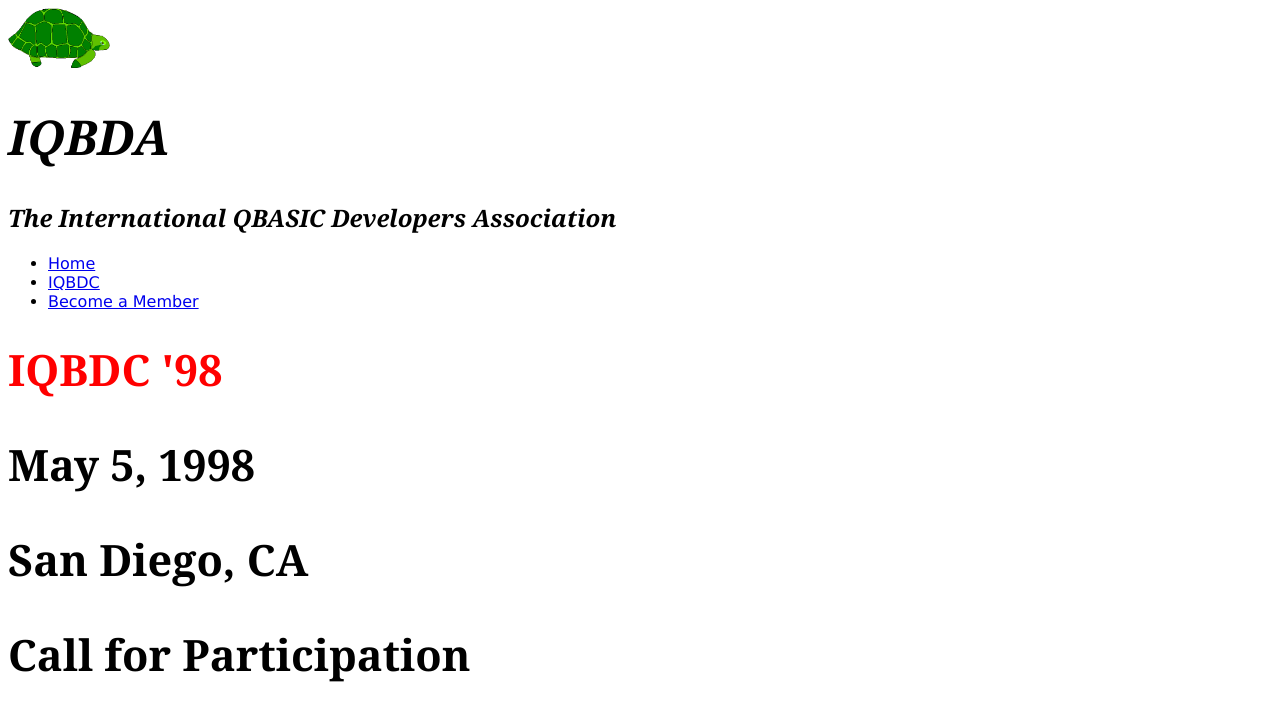
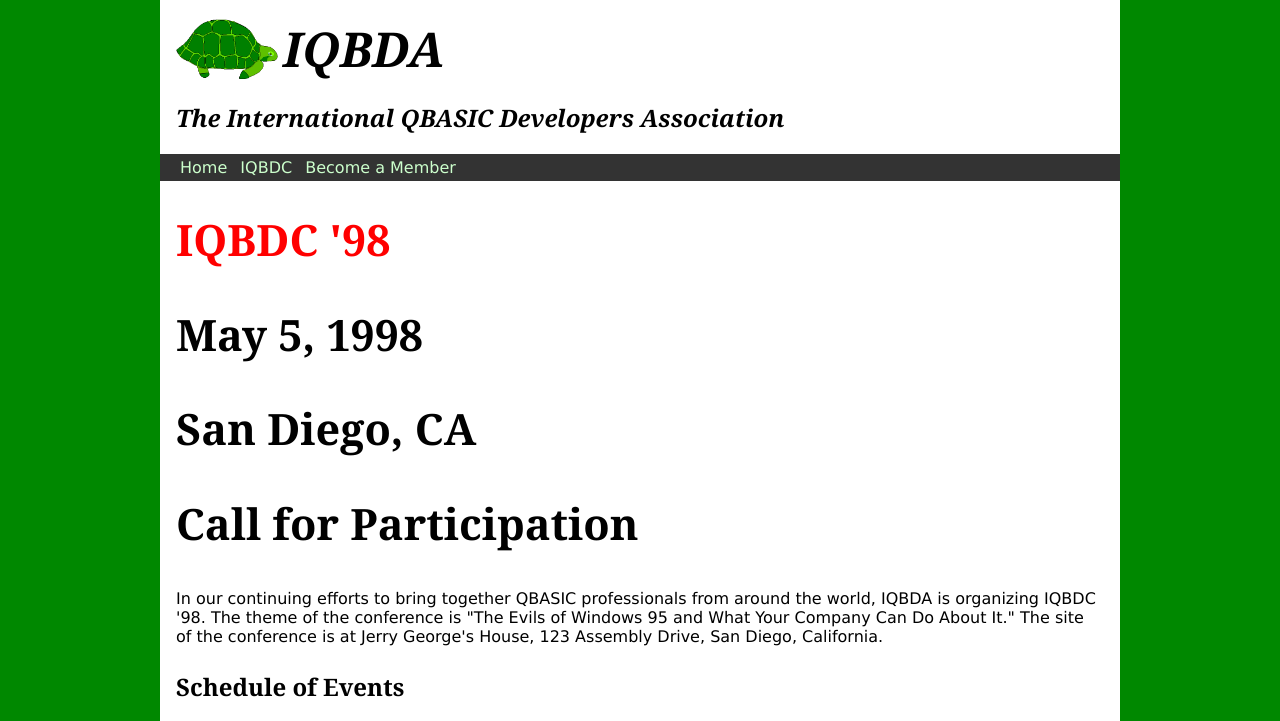
Before and after one commit to daverivas/iqbda, a plain HTML site: page iqbdc.html in a window 1280 px wide. Shown: the top 721 px of the page. Drawn offline with Linux system fonts and the light colour scheme.

Commit message:
completed part 5

```diff
--- a/base.css
+++ b/base.css
@@ -1,14 +1,50 @@
+#page-wrapper{
+  width: 960px;
+  background-color: white;
+  margin: 0 auto;
+}
+#page-header, #content, #navbar{
+  padding: 0 1em;
+}
+#page-header{
+  padding-top: 1em;
+}
+#page-header img{
+  vertical-align: middle;
+}
 #page-header h1{
   font-family: Georgia, Times, serif;
   font-style: italic;
   font-size: 3em;
   font-weight: bold;
+  display: inline-block;
+  margin: 0;
+  vertical-align: middle;
 }
 #page-header h2{
   font-family: Georgia, Times, serif;
   font-style: italic;
   font-size: 1.5em;
   font-weight: bolder;
+}
+#navbar{
+  background-color: #333;
+}
+#navbar ul{
+  padding: 0;
+}
+#navbar ul li{
+  display: inline-block;
+}
+#navbar a{
+  color: #CFC;
+  text-decoration: none;
+  padding: 0.25em;
+  display: inline-block;
+}
+#navbar a:hover{
+  background-color: #666;
+  text-shadow: 2px 2px #333;
 }
 #page-title{
   font-family: Georgia, Times, serif;
@@ -21,4 +57,7 @@
 body{
   font-family: Verdana, Helvetica, Arial, sans-serif;
   font-size: 1em;
+  background-color: rgb(0,136,0);
+  margin: 0;
+  padding: 0;
 }
--- /dev/null
+++ b/iqbdc.css
@@ -0,0 +1,6 @@
+ table th{
+  text-align: left;
+}
+#page-title h1{
+  color: red;
+}
--- a/iqbdc.html
+++ b/iqbdc.html
@@ -4,14 +4,7 @@
     <meta charset="utf-8">
     <title>IQBDC '98</title>
     <link rel="stylesheet" type="text/css" href="base.css" media="screen" />
-    <style>
-    table th{
-  text-align: left;
-}
-#page-title h1{
-  color: red;
-}
-    </style>
+    <link rel="stylesheet" type="text/css" href="iqbdc.css" media="screen" />
   </head>
   <body>
     <div id="page-wrapper">
```
